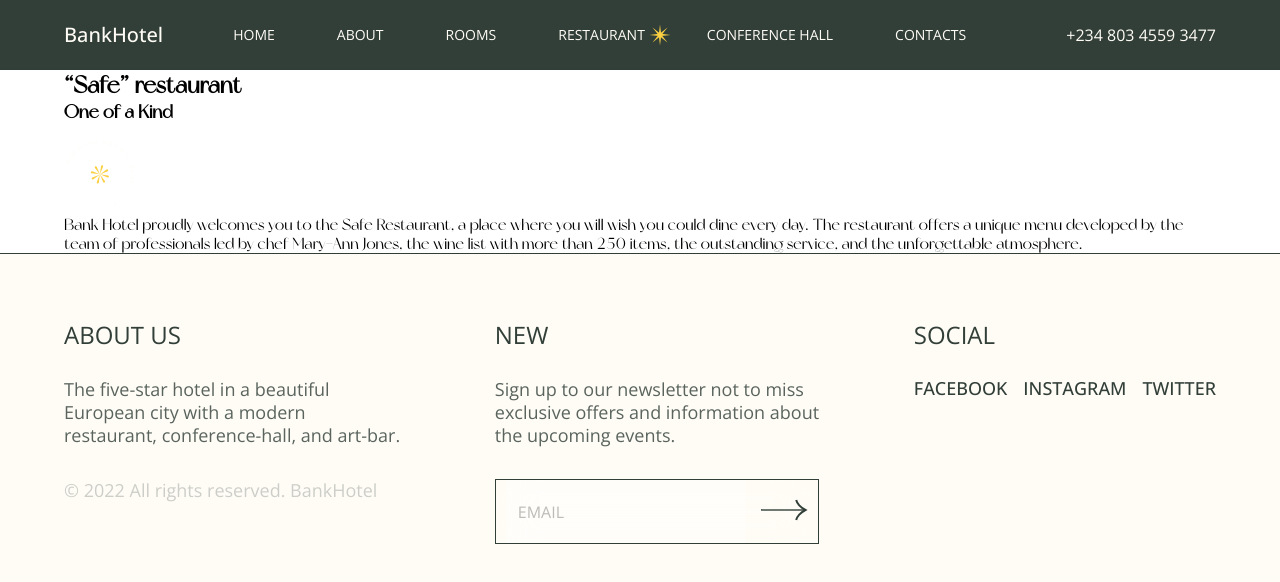
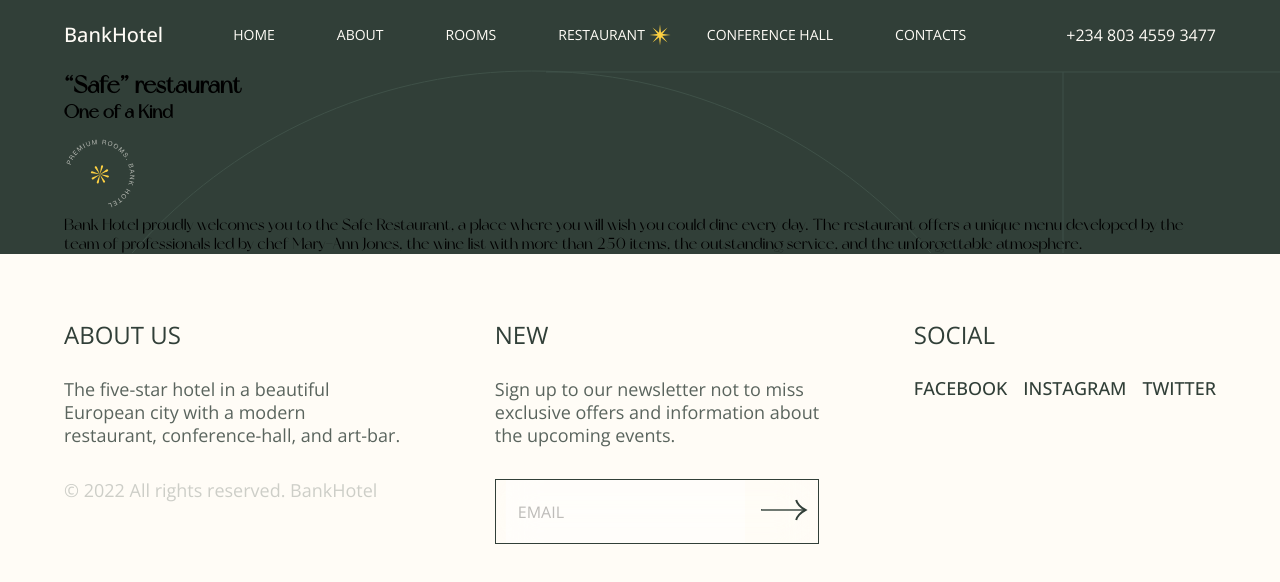
Before and after one commit to gift56/Fullstack-HotelWebsite, a React (Create React App) app: page /restaurant in a window 1280 px wide. Shown: the top 582 px of the page. Built offline with nearby package versions, Linux system fonts and the light colour scheme.

Commit message:
stying some stuff

```diff
--- a/src/styles/ResturantStyle/ResturantHero.styled.js
+++ b/src/styles/ResturantStyle/ResturantHero.styled.js
@@ -1,6 +1,9 @@
 import styled from "styled-components";
 
-export const ResturantCon = styled.section``;
+export const ResturantCon = styled.section`
+  background-color: ${({ theme }) => theme.darkColor};
+  background-image: url(${({ bg }) => bg});
+`;
 
 export const ResturantArea = styled.div``;
 
```
